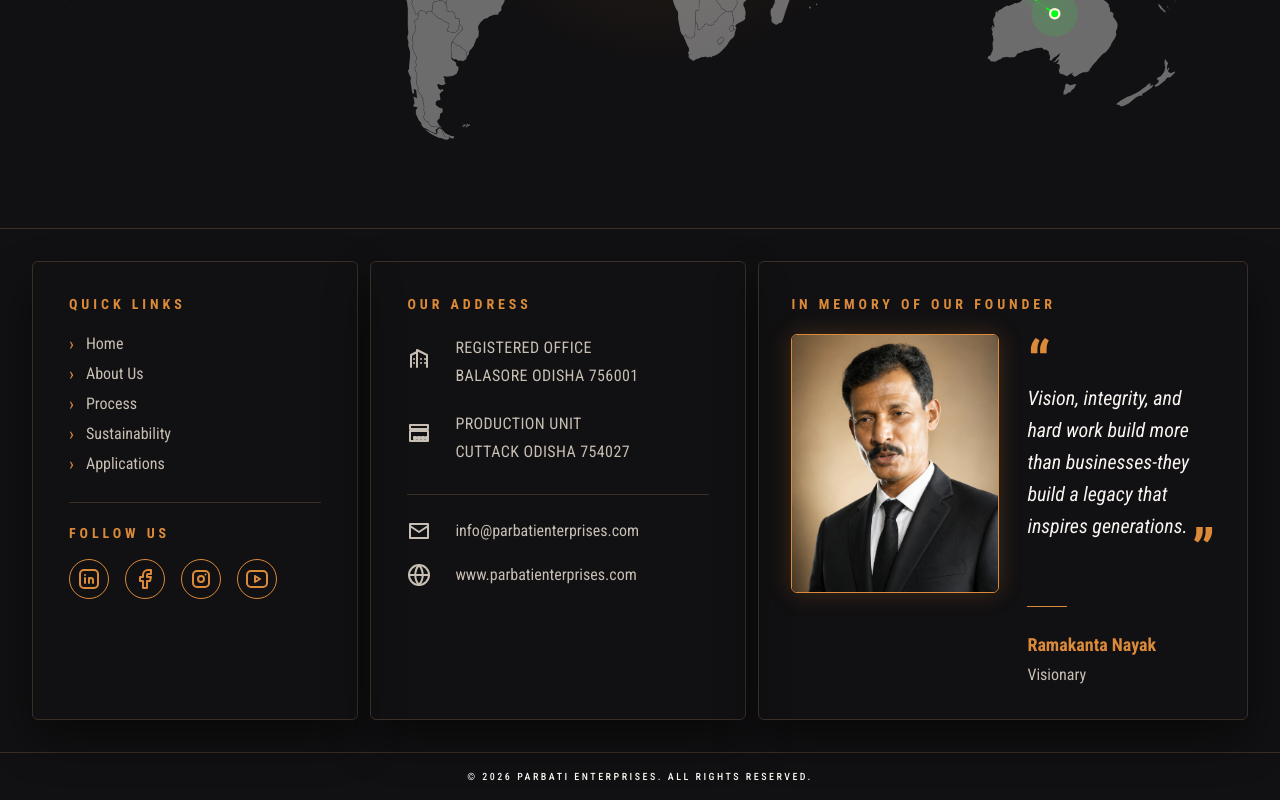
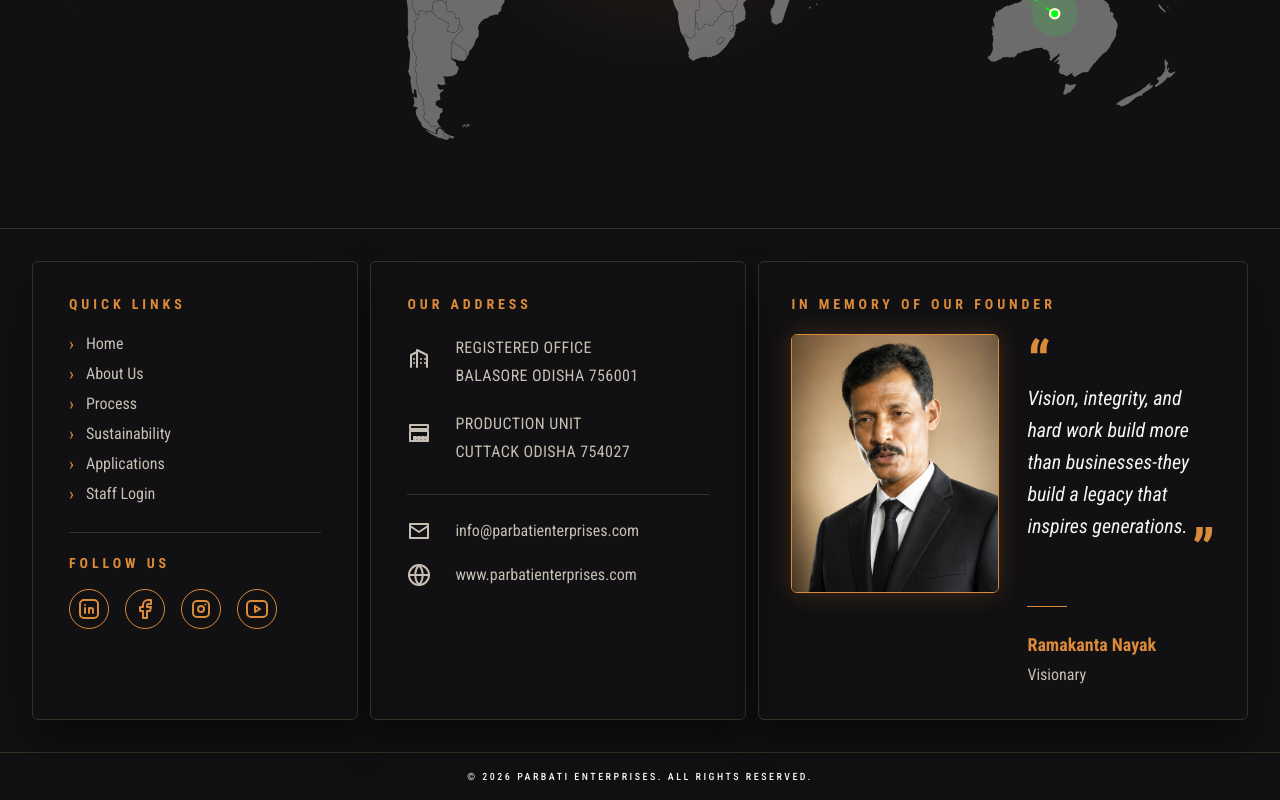
Before and after one commit to ShrimanSouravSen/P_E_Web, a React (Vite) app: page / in a window 1280 px wide. Shown: the part 3679-4479 px from the top of the page. Built offline with nearby package versions, Linux system fonts and the light colour scheme.

Commit message:
Staff Login Link Added

```diff
--- a/src/components/layout/Footer.jsx
+++ b/src/components/layout/Footer.jsx
@@ -7,7 +7,7 @@ const quickLinks = [
   ['Process', '#process'],
   ['Sustainability', '#sustainability'],
   ['Applications', '#applications'],
-  // ['Quality & Certification', '#quality'],
+  ['Staff Login', 'https://parbatienterprises.com/expense_tracker/login'],
   // ['Careers', '#careers'],
   // ['Contact Us', '#contact'],
 ]
```
